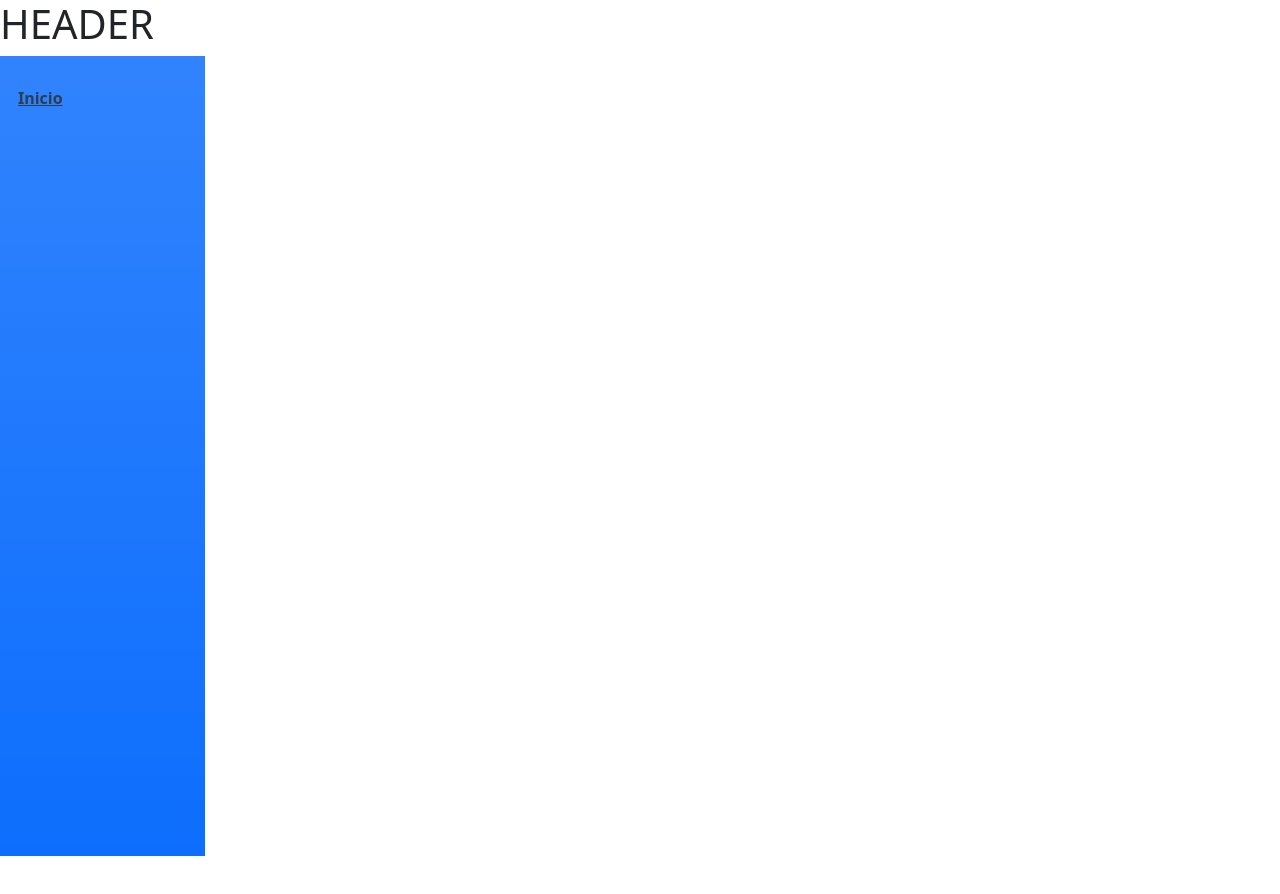
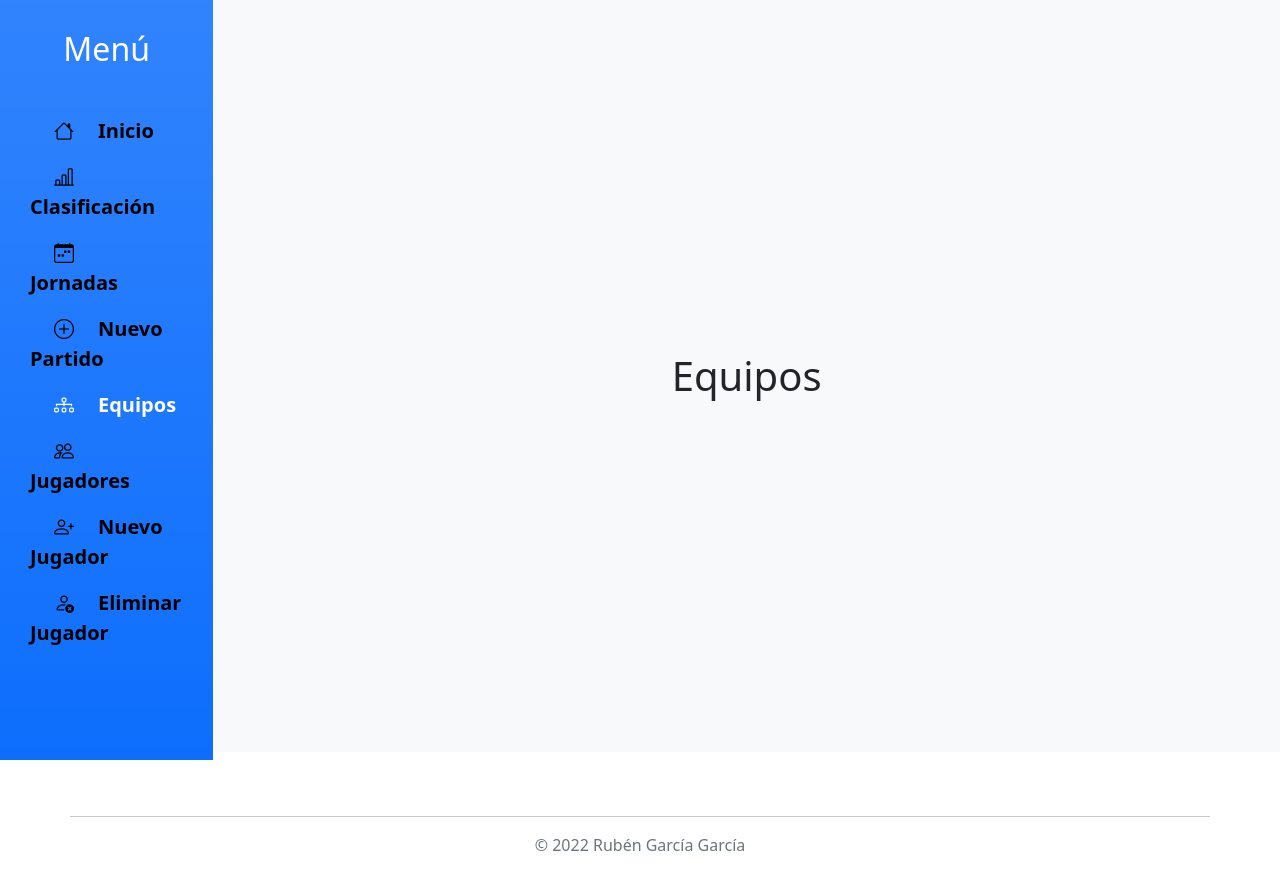
Before and after one commit to rubentxogg/final-vue, a Vue app in the folder project-vue/: page /#/equipos in a window 1280 px wide. Before the commit this address had no page. Shown: the top 894 px of the page. Before the commit the page ends 856 px from the top, so only its background shows below. Built offline with nearby package versions, Linux system fonts and the light colour scheme.

Commit message:
[ADD] Vistas || [MOD] Layout

```diff
--- a/project-vue/src/App.vue
+++ b/project-vue/src/App.vue
@@ -1,23 +1,25 @@
 <template>
-  <div class="container-fill">
+  <div class="container-fluid">
     <div class="row">
-      <h1>HEADER</h1>
+      <menu-lateral class="col-2" />
+      <router-view class="col-10 d-flex justify-content-center align-items-center bg-light" />
     </div>
 
     <div class="row">
-        <menu-lateral class="col-2"/>
-        <router-view class="col-10 d-flex justify-content-center"/>
+      <pie-pagina />
     </div>
   </div>
 </template>
 
 <script>
 import MenuLateral from "@/components/MenuLateral.vue";
+import PiePagina from "@/components/PiePagina.vue";
 
 export default {
   name: "App",
   components: {
     MenuLateral,
+    PiePagina,
   },
 };
 </script>
--- a/project-vue/src/components/MenuLateral.vue
+++ b/project-vue/src/components/MenuLateral.vue
@@ -1,6 +1,46 @@
 <template>
-  <nav class="menu-lateral col-2 bg-primary bg-gradient">
-    <router-link to="/">Inicio</router-link>
+  <nav class="menu-lateral bg-primary bg-gradient d-flex flex-column justify-content-start">
+    <h2 class="text-white text-center mb-5">Menú</h2>
+
+    <router-link to="/" class="mb-3 fs-5">
+      <i class="bi bi-house m-4"></i>
+      <span>Inicio</span>
+    </router-link>
+
+    <router-link to="/clasificacion" class="mb-3 fs-5">
+      <i class="bi bi-bar-chart-line m-4"></i>
+      <span>Clasificación</span>
+    </router-link>
+
+    <router-link to="/jornadas" class="mb-3 fs-5">
+      <i class="bi bi-calendar-week m-4"></i>
+      <span>Jornadas</span>
+    </router-link>
+
+    <router-link to="/nuevopartido" class="mb-3 fs-5">
+      <i class="bi bi-plus-circle m-4"></i>
+      <span>Nuevo Partido</span>
+    </router-link>
+
+    <router-link to="/equipos" class="mb-3 fs-5">
+      <i class="bi bi-diagram-3 m-4"></i>
+      <span>Equipos</span>
+    </router-link>
+
+    <router-link to="/jugadores" class="mb-3 fs-5">
+      <i class="bi bi-people m-4"></i>
+      <span>Jugadores</span>
+    </router-link>
+
+    <router-link to="/nuevojugador" class="mb-3 fs-5">
+      <i class="bi bi-person-plus m-4"></i>
+      <span>Nuevo Jugador</span>
+    </router-link>
+
+    <router-link to="/eliminarjugador" class="mb-3 fs-5">
+      <i class="bi bi-person-x m-4"></i>
+      <span>Eliminar Jugador</span>
+    </router-link>
   </nav>
 </template>
 
@@ -12,16 +52,17 @@ export default {
 
 <style scoped>
 nav{
-  height: 100vh;
+  height: 95vh;
   padding: 30px;
 }
 
 nav a {
   font-weight: bold;
-  color: #2c3e50;
+  color: rgb(0, 0, 0);
+  text-decoration: none;
 }
 
 nav a.router-link-exact-active {
-  color: #42b983;
+  color: #ffffff;
 }
 </style>
--- /dev/null
+++ b/project-vue/src/components/PiePagina.vue
@@ -0,0 +1,16 @@
+<template>
+  <footer class="pie-pagina py-3 my-4">
+    <hr class="container"/>
+    <p class="text-center text-muted">&copy; 2022 Rubén García García</p>
+  </footer>
+</template>
+
+<script>
+export default {
+    name: "PiePagina"
+}
+</script>
+
+<style scoped>
+
+</style>
--- a/project-vue/src/router/index.js
+++ b/project-vue/src/router/index.js
@@ -6,6 +6,42 @@ const routes = [
     name: 'Inicio',
     component: () => import('../views/Inicio.vue')
   },
+  {
+    path: '/clasificacion',
+    name: 'Clasificacion',
+    component: () => import('../views/Clasificacion.vue')
+  },
+  {
+    path: '/equipos',
+    name: 'Equipos',
+    component: () => import('../views/Equipos.vue')
+  },
+  {
+    path: '/jornadas',
+    name: 'Jornadas',
+    component: () => import('../views/Jornadas.vue')
+  },
+  {
+    path: '/nuevojugador',
+    name: 'NuevoJugador',
+    component: () => import('../views/NuevoJugador.vue')
+  },
+  {
+    path: '/eliminarjugador',
+    name: 'EliminarJugador',
+    component: () => import('../views/EliminarJugador.vue')
+  },
+  {
+    path: '/nuevopartido',
+    name: 'NuevoPartido',
+    component: () => import('../views/NuevoPartido.vue')
+  },
+  {
+    path: '/jugadores',
+    name: 'Jugadores',
+    component: () => import('../views/Jugadores.vue')
+  },
+
 ]
 
 const router = createRouter({
--- /dev/null
+++ b/project-vue/src/views/EliminarJugador.vue
@@ -0,0 +1,13 @@
+<template>
+  <h1>Eliminar Jugador</h1>
+</template>
+
+<script>
+export default {
+    name: "EliminarJugador"
+}
+</script>
+
+<style>
+
+</style>
--- /dev/null
+++ b/project-vue/src/views/Equipos.vue
@@ -0,0 +1,13 @@
+<template>
+  <h1>Equipos</h1>
+</template>
+
+<script>
+export default {
+    name: "Equipos"
+}
+</script>
+
+<style>
+
+</style>
--- /dev/null
+++ b/project-vue/src/views/Jornadas.vue
@@ -0,0 +1,13 @@
+<template>
+  <h1>Jornadas</h1>
+</template>
+
+<script>
+export default {
+    name: "Jornadas"
+}
+</script>
+
+<style>
+
+</style>
--- /dev/null
+++ b/project-vue/src/views/Jugadores.vue
@@ -0,0 +1,13 @@
+<template>
+  <h1>Jugadores</h1>
+</template>
+
+<script>
+export default {
+    name: "Jugadores"
+}
+</script>
+
+<style>
+
+</style>
--- /dev/null
+++ b/project-vue/src/views/NuevoJugador.vue
@@ -0,0 +1,13 @@
+<template>
+  <h1>Nuevo Jugador</h1>
+</template>
+
+<script>
+export default {
+    name: "NuevoJugador"
+}
+</script>
+
+<style>
+
+</style>
--- /dev/null
+++ b/project-vue/src/views/NuevoPartido.vue
@@ -0,0 +1,13 @@
+<template>
+  <h1>Nuevo partido</h1>
+</template>
+
+<script>
+export default {
+    name: "NuevoPartido"
+}
+</script>
+
+<style>
+
+</style>
```
Also changed, not shown: project-vue/src/assets/logo.png (deleted), 1 other file (tests, documents, lock files or other folders).
